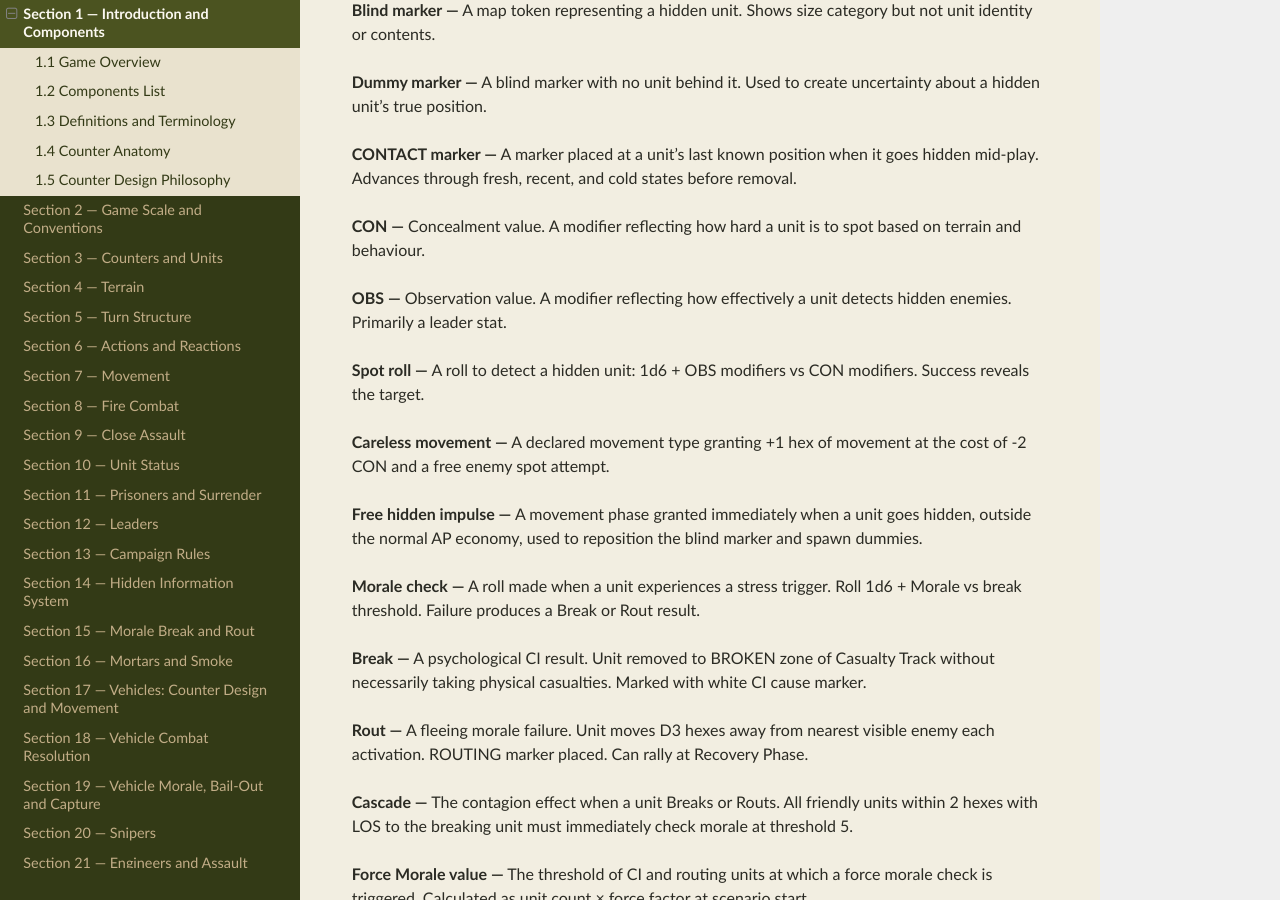
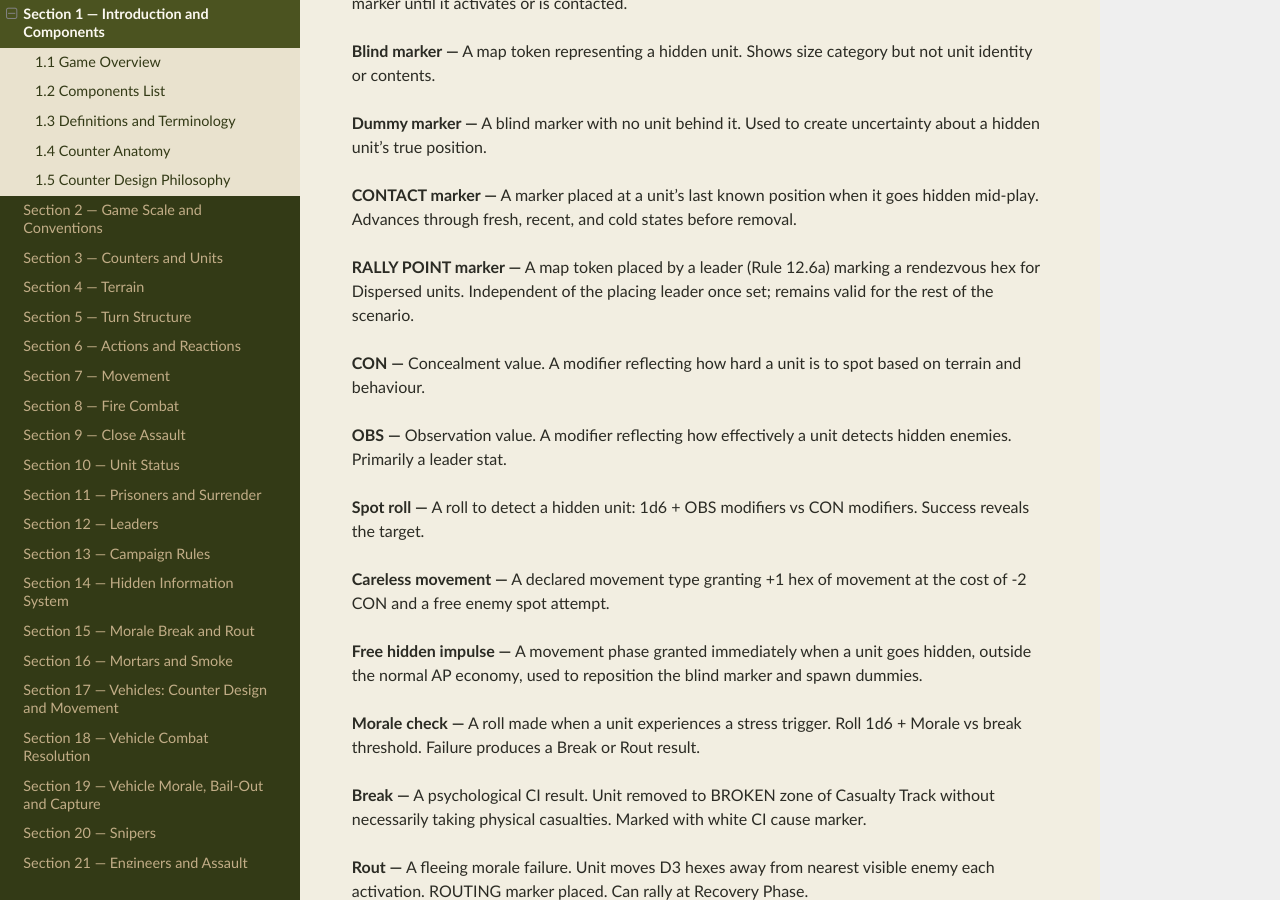
Before and after one commit to spugnoid/wdr-wargame, a Sphinx documentation site: the page built from docs/source/section_1__introduction_and_components.rst, in a window 1280 px wide and 900 px high, scrolled down 3811 px. Built offline with Sphinx 7.4.7 and the Read the Docs theme 3.1.0, drawn with Linux system fonts in a browser that asks for light colours; some of the changed text lies outside the part shown.

Commit message:
fix: close Rally Point discoverability gaps found by whole-branch review
Four fixes from the final review of the Rally Point leader action
(Rule 12.6a):

- Rally Point was missing from both canonical "what can my leader do"
  lists -- Rule 12.5's leader actions table and Appendix F's "Actions
  (list of)" index -- even though every other leader action appears
  in both. Added to each.
- A new physical marker (RALLY POINT) was introduced without updating
  Section 1.2's components manifest or adding a Section 1.3 glossary
  entry, unlike the closest analogues (Blind, Dummy, CONTACT markers)
  which all get one. Added both.
- Section 6.3's generic "Leader Action" catch-all row ("moves,
  coordinates, or provides a fire bonus") didn't obviously cover
  "places a marker in its own hex." Extended the description.
- Rule 12.6a.3 locks a Rally Point as always valid "regardless of
  enemy occupation," but Rule 3.5.1's 3-combat-unit stacking limit has
  no exception for a unit returning from the Casualty Track -- a
  Rally Point at the stacking limit when a rally roll succeeds has no
  defined resolution. Discussed with the user; deliberately left
  unresolved rather than patched in without real consideration.
  Documented explicitly as a known gap in a new Appendix E.61
  paragraph rather than left undocumented.

Co-Authored-By: Claude Sonnet 5 <noreply@anthropic.com>

```diff
--- a/docs/source/appendix_e__design_notes.rst
+++ b/docs/source/appendix_e__design_notes.rst
@@ -388,3 +388,5 @@ E.61  Rally Points — A Destination, Not a Roll Bonus
 
 
 *Design note: Before this rule, a leader had zero mechanical ability to help a Dispersed unit — the existing Rally Action (Rule 12.6) is explicitly scoped to Suppressed or Pinned units only. Rally Points close that gap narrowly: they change where a successful Rule 10.5.4 roll sends the returning unit, not whether or how easily it succeeds. The roll itself stays exactly 1d6 + Morale − 2 vs. threshold 8, with no leader bonus of any kind — even though this surfaced a real, pre-existing asymmetry (ordinary Suppressed/Pinned recovery already gets a CMD-adjacency bonus, Rule 5.2.6, that Dispersed rally has never had). That asymmetry is deliberately not closed here; a roll-odds change is a distinct, separable idea for later. Travel to the Rally Point is fully abstracted — the DISPERSED marker never moves, and nothing tracks a path between the dispersal hex and the Rally Point — matching how this project already avoids marker-movement bookkeeping everywhere else in the system. A placed Rally Point is always a valid destination for the rest of the scenario, even if the enemy later occupies that hex, for the same reason: nothing is tracked moving through the intervening hexes, so there is nothing for the enemy to intercept.*
+
+*Known gap: Rule 3.5.1 caps a hex at 3 combat units, with no exception for a unit returning from the Casualty Track (Rule 3.5.2 exempts only leaders). A Rally Point hex already at that limit when a Dispersed unit's rally roll succeeds has no defined resolution — the "always valid" wording in Rule 12.6a.3 was locked without reconciling it against the stacking limit. Deliberately left unresolved rather than patched in without real consideration; flagged here for whoever plays this out first.*
--- a/docs/source/appendix_f__index.rst
+++ b/docs/source/appendix_f__index.rst
@@ -64,6 +64,8 @@ Move and Fire (Assault)  ..........  6.3, 7.3
 Move Dummy Marker  ..........  6.3, 14.4.4
 
 Rally (leader)  ..........  6.3, 12.6
+
+Rally Point (leader)  ..........  6.3, 12.6a
 
 Spot Action  ..........  6.3, 14.10
 
--- a/docs/source/section_12__leaders.rst
+++ b/docs/source/section_12__leaders.rst
@@ -134,6 +134,9 @@ When a leader is activated (costs 1 AP), they may take one of the following acti
    * - Rally
      - One Suppressed or Pinned unit attempts mid-turn recovery at RAL threshold instead of standard threshold. See Rule 12.6.
      - Command radius
+   * - Rally Point
+     - Places a RALLY POINT marker in the leader's current hex — a rally destination for Dispersed units. See Rule 12.6a.
+     - Current hex
    * - Coordinate Assault
      - Add ASL value to assaulting unit's grenade rFP for the Grenade Phase. Does not apply to Entry Fire or Melee Continuation.
      - Same hex as assaulting unit
--- a/docs/source/section_1__introduction_and_components.rst
+++ b/docs/source/section_1__introduction_and_components.rst
@@ -51,6 +51,8 @@ The game does not glorify war. The ordinary soldiers of every nation were not ev
      - TBD
    * - DISPERSED markers — serialised per nation (e.g. GER-01, GER-02, SOV-01)
      - TBD — quantity to match maximum likely dispersed units per scenario
+   * - RALLY POINT markers — per nation, one per leader in play
+     - TBD
    * - Blind markers — single/small/large sizes, per nation
      - TBD
    * - Dummy markers — single/small/large sizes, nation-neutral
@@ -160,6 +162,8 @@ The following terms are used throughout this document. Each term is defined here
 **Dummy marker —**  A blind marker with no unit behind it. Used to create uncertainty about a hidden unit's true position.
 
 **CONTACT marker —**  A marker placed at a unit's last known position when it goes hidden mid-play. Advances through fresh, recent, and cold states before removal.
+
+**RALLY POINT marker —**  A map token placed by a leader (Rule 12.6a) marking a rendezvous hex for Dispersed units. Independent of the placing leader once set; remains valid for the rest of the scenario.
 
 **CON —**  Concealment value. A modifier reflecting how hard a unit is to spot based on terrain and behaviour.
 
--- a/docs/source/section_6__actions_and_reactions.rst
+++ b/docs/source/section_6__actions_and_reactions.rst
@@ -69,7 +69,7 @@ The following actions are available to the active player. Each costs 1 AP unless
      - Move one dummy marker independently (free if real unit in same group also moves this turn).
    * - Leader Action
      - 1
-     - Leader moves, coordinates, or provides a fire bonus to an adjacent unit.
+     - Leader moves, coordinates, provides a fire bonus to an adjacent unit, or places a RALLY POINT marker.
 
 
 6.4  Reaction Types
```
